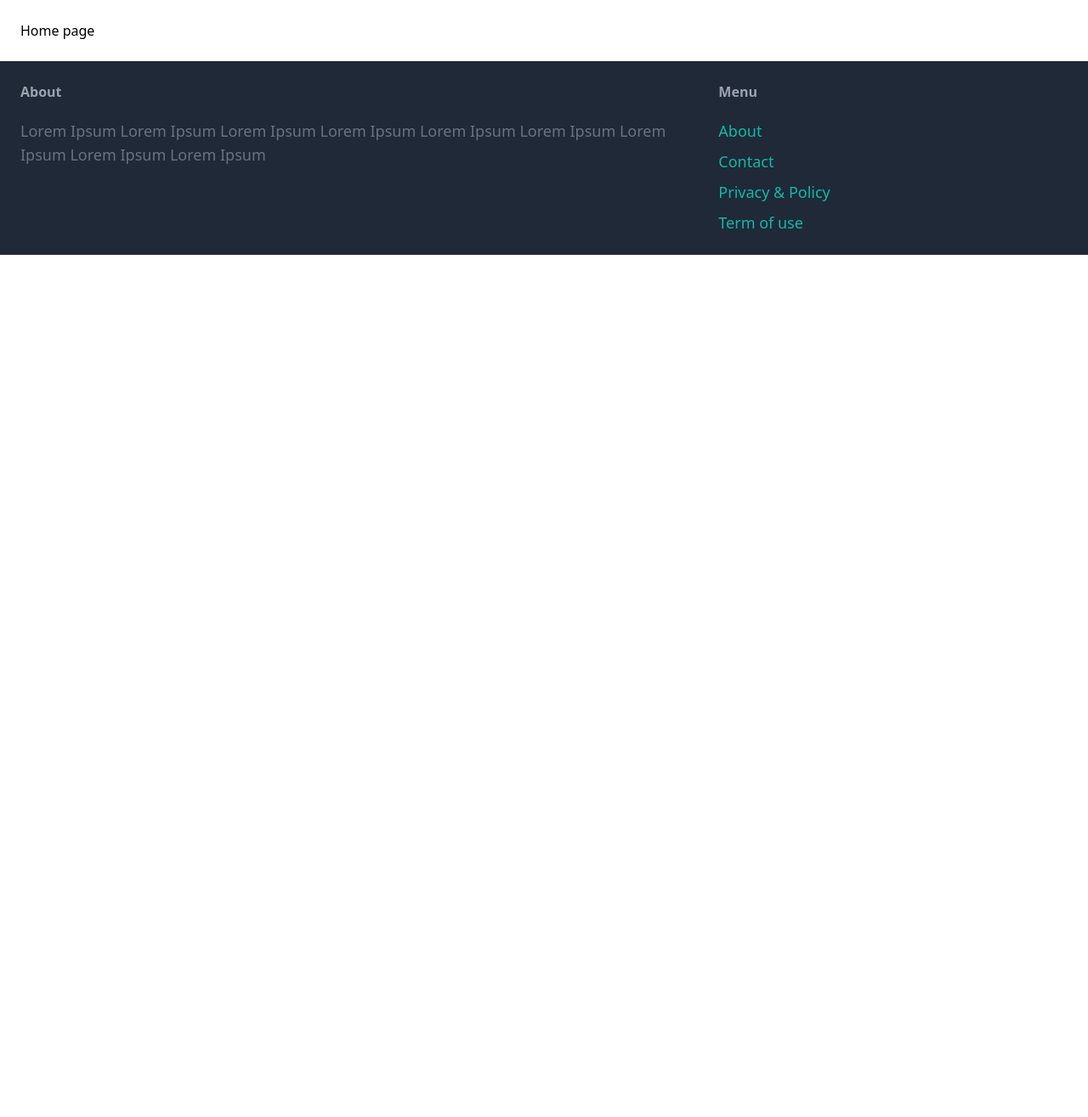
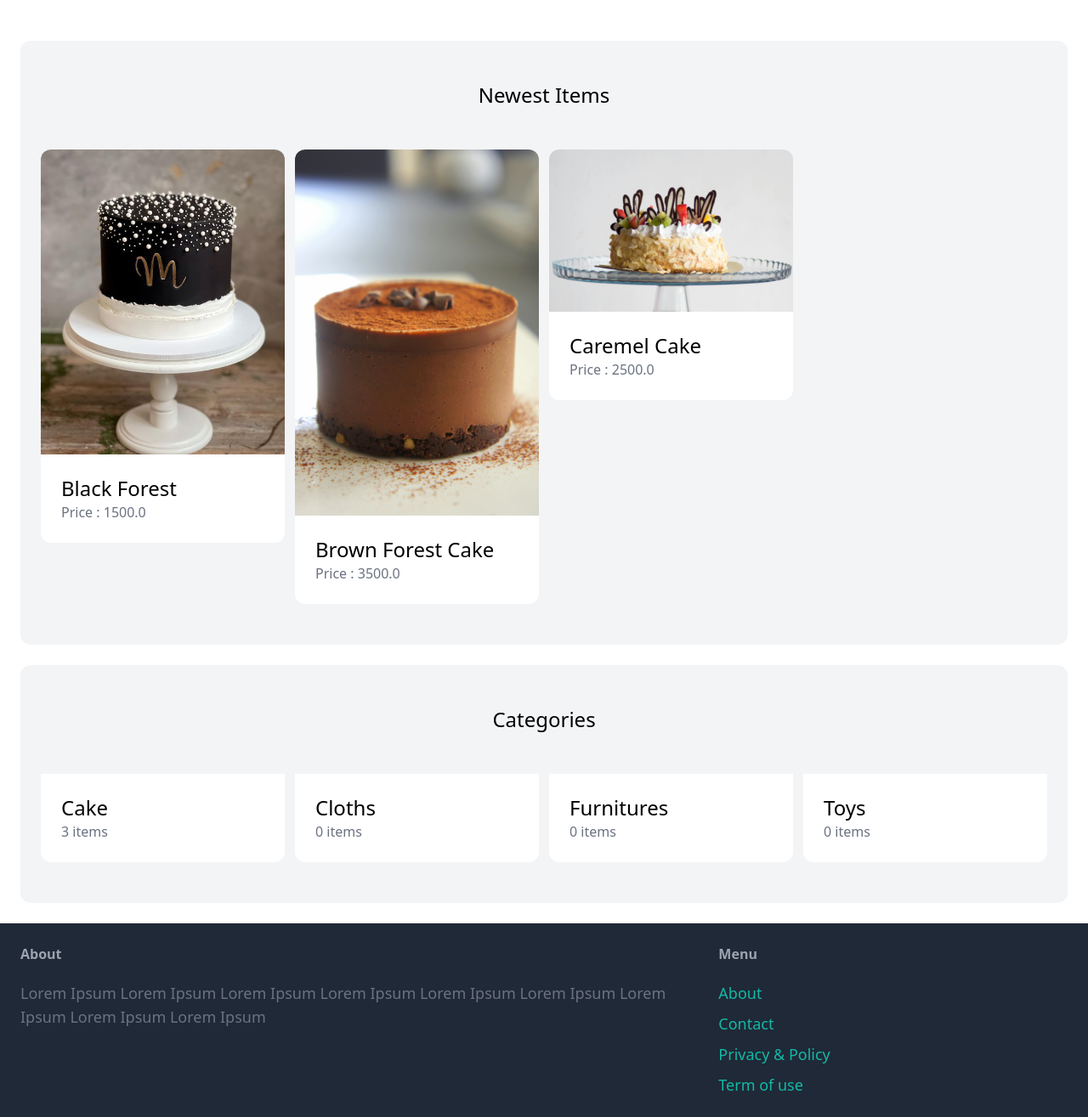
Before and after one commit to Shahalt1/puddle, a Django app: page / in a window 1280 px wide. Shown: the part 77-1392 px from the top of the page at 85% size. Before the commit the page ends 377 px from the top, so only its background shows below. Run offline with Django 5.2, Linux system fonts and the light colour scheme; data comes from the database, SQL or seed files in the repository; both versions use the stored data as it was after the commit; some libraries are stand-ins or nearby versions.

Commit message:
second commit

```diff
--- a/core/templates/core/base.html
+++ b/core/templates/core/base.html
@@ -16,13 +16,15 @@
       <div class="space-x-6">
         <a href="#" class="text-lg font-semibold hover:text-gray-500">New item</a>
         <a href="#" class="text-lg font-semibold hover:text-gray-500">Browse</a>
-        <a href="#" class="px-6 py-3 text-lg font-semibold bg-teal-500 text-white rounded-xl hover:bg-teal-700">Sign up</a>
+        <a href="{% url 'core:signup' %}" class="px-6 py-3 text-lg font-semibold bg-teal-500 text-white rounded-xl hover:bg-teal-700">Sign up</a>
         <a href="#" class="px-6 py-3 text-lg font-semibold bg-gray-500 text-white rounded-xl hover:bg-gray-700">Login</a>
       </div>
     </nav>
-    {% block content %}
+    <div class="px-6 py-6">
+      {% block content %}
 
-    {% endblock %}
+      {% endblock %}
+    </div>
 
     <footer class="py-6 px-6 flex justify-between bg-gray-800">
       <div class="w-2/3 pr-10">
@@ -33,10 +35,10 @@
         <h3 class="mb-5 font-semibold text-gray-400">Menu</h3>
         <ul class="space-y-2">
           <li>
-            <a href="{% url 'about' %}" class="text-lg text-teal-500 hover:text-teal-700">About</a>
+            <a href="{% url 'core:about' %}" class="text-lg text-teal-500 hover:text-teal-700">About</a>
           </li>
           <li>
-            <a href="{% url 'contact' %}" class="text-lg text-teal-500 hover:text-teal-700">Contact</a>
+            <a href="{% url 'core:contact' %}" class="text-lg text-teal-500 hover:text-teal-700">Contact</a>
           </li>
           <li>
             <a href="#" class="text-lg text-teal-500 hover:text-teal-700">Privacy & Policy</a>
--- a/core/templates/core/index.html
+++ b/core/templates/core/index.html
@@ -3,5 +3,37 @@
   Home Page
 {% endblock %}
 {% block content %}
-  <div class="px-6 py-6">Home page</div>
+  <div class="mt-6 px-6 py-12 bg-gray-100 rounded-xl">
+    <h2 class="mb-12 text-2xl text-center">Newest Items</h2>
+    <div class="grid grid-cols-4 gap-3">
+      {% for item in items %}
+        <div>
+          <a href="{% url 'item:detail' item.id %}">
+            <div>
+              <img src="{{ item.image.url }}" alt="{{ item.name }}" class="rounded-t-xl" />
+            </div>
+            <div class="p-6 bg-white rounded-b-xl">
+              <h2 class="text-2xl">{{ item.name }}</h2>
+              <p class="text-gray-500">Price : {{ item.price }}</p>
+            </div>
+          </a>
+        </div>
+      {% endfor %}
+    </div>
+  </div>
+  <div class="mt-6 px-6 py-12 bg-gray-100 rounded-xl">
+    <h2 class="mb-12 text-2xl text-center">Categories</h2>
+    <div class="grid grid-cols-4 gap-3">
+      {% for category in categories %}
+        <div>
+          <a href="#">
+            <div class="p-6 bg-white rounded-b-xl">
+              <h2 class="text-2xl">{{ category.name }}</h2>
+              <p class="text-gray-500">{{ category.items.count }} items</p>
+            </div>
+          </a>
+        </div>
+      {% endfor %}
+    </div>
+  </div>
 {% endblock %}
--- a/core/urls.py
+++ b/core/urls.py
@@ -1,8 +1,10 @@
 from django.urls import path
 from . import views
 
+app_name = "core"
 urlpatterns = [
     path("", views.index, name="index"),
     path("contact", views.contact, name="contact"),
     path("about", views.about, name="about"),
+    path("signup/", views.signup, name="signup"),
 ]
--- a/core/views.py
+++ b/core/views.py
@@ -1,12 +1,28 @@
 from django.shortcuts import render
+from item.models import Category, Item
+from .forms import SignUpForm
 
 # Create your views here.
 
+
 def index(request):
-    return render(request, 'core/index.html')
+    items = Item.objects.filter(is_sold=False)[:6]
+    categories = Category.objects.all()
+    context = {
+        "items": items,
+        "categories": categories,
+    }
+    return render(request, "core/index.html", context)
+
 
 def contact(request):
-    return render(request, 'core/contact.html')
+    return render(request, "core/contact.html")
+
 
 def about(request):
-    return render(request, 'core/about.html')
+    return render(request, "core/about.html")
+
+
+def signup(request):
+    form = SignUpForm()
+    return render(request, "core/signup.html", {"form": form})
--- a/item/models.py
+++ b/item/models.py
@@ -1,22 +1,34 @@
 from django.db import models
 from django.contrib.auth.models import User
+
 
 # Create your models here.
 class Category(models.Model):
     name = models.CharField(max_length=100)
 
     class Meta:
-        verbose_name_plural = 'Categories'
-        ordering = ('name',)
+        verbose_name_plural = "Categories"
+        ordering = ("name",)
+
     def __str__(self) -> str:
         return self.name
 
+
 class Item(models.Model):
+    class Meta:
+        ordering = ("name",)
+        verbose_name_plural = "Items"
+
     name = models.CharField(max_length=200)
     description = models.TextField(blank=True, null=True)
     price = models.FloatField()
-    image = models.ImageField(upload_to='item_images', blank=True, null=True)
+    image = models.ImageField(upload_to="item_images", blank=True, null=True)
     is_sold = models.BooleanField(default=False)
     created_at = models.DateTimeField(auto_now_add=True)
-    created_by = models.ForeignKey(User, related_name='items', on_delete=models.CASCADE)
-    category = models.ForeignKey(Category, related_name='items', on_delete=models.CASCADE, default=None)
+    created_by = models.ForeignKey(User, related_name="items", on_delete=models.CASCADE)
+    category = models.ForeignKey(
+        Category, related_name="items", on_delete=models.CASCADE, default=None
+    )
+
+    def __str__(self):
+        return self.name
--- /dev/null
+++ b/item/urls.py
@@ -0,0 +1,8 @@
+from django.urls import path
+from . import views
+
+app_name = "item"
+
+urlpatterns = [
+    path("<int:pk>/", views.detail, name="detail"),
+]
--- a/puddle/urls.py
+++ b/puddle/urls.py
@@ -1,7 +1,14 @@
 """ URL configuration for puddle project.
 
 The `urlpatterns` list routes URLs to views. For more information please see: https://docs.djangoproject.com/en/5.1/topics/http/urls/ Examples: Function views 1. Add an import: from my_app import views 2. Add a URL to urlpatterns: path('', views.home, name='home') Class-based views 1. Add an import: from other_app.views import Home 2. Add a URL to urlpatterns: path('', Home.as_view(), name='home') Including another URLconf 1. Import the include() function: from django.urls import include, path 2. Add a URL to urlpatterns: path('blog/', include('blog.urls')) """
+
 from django.contrib import admin
 from django.urls import path, include
+from django.conf import settings
+from django.conf.urls.static import static
 
-urlpatterns = [ path('admin/', admin.site.urls), path("", include('core.urls')), path("", include('core.urls')), ]
+urlpatterns = [
+    path("admin/", admin.site.urls),
+    path("", include("core.urls")),
+    path("items/", include("item.urls")),
+] + static(settings.MEDIA_URL, document_root=settings.MEDIA_ROOT)
```
Also changed, not shown: core/forms.py (added, +9 -0 lines), core/templates/core/signup.html (added, +34 -0 lines), item/templates/item/detail.html (added, +48 -0 lines), item/views.py (+11 -1 lines), puddle/settings.py (+40 -39 lines), db.sqlite3, media/item_images/t1.jpeg (added), media/item_images/t2.jpg (added), media/item_images/t3.jpg (added).
